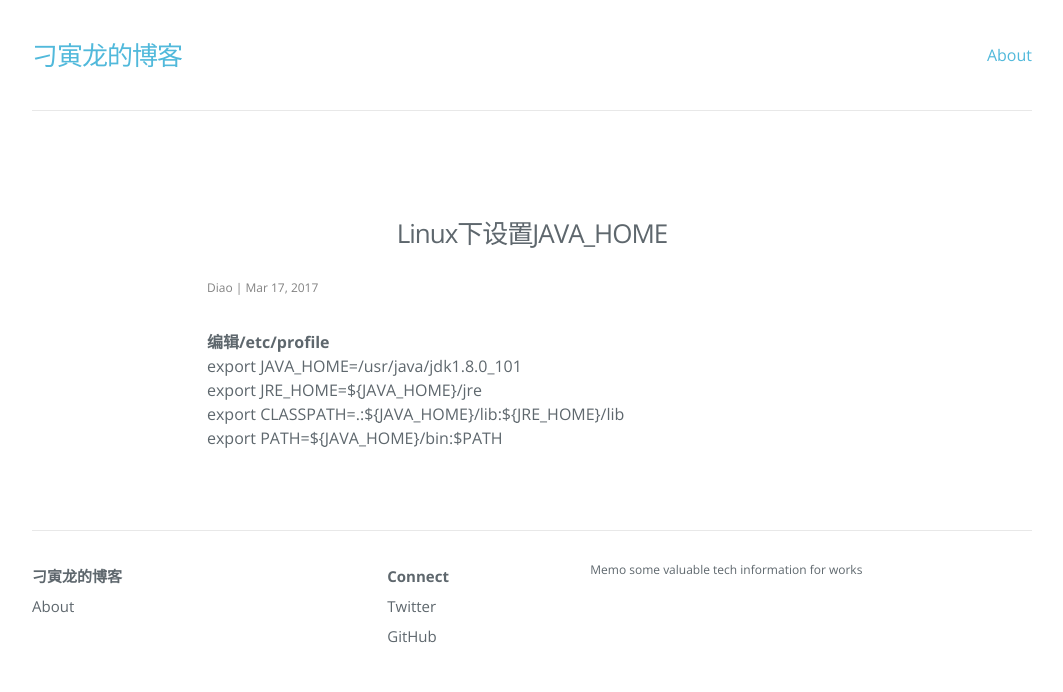
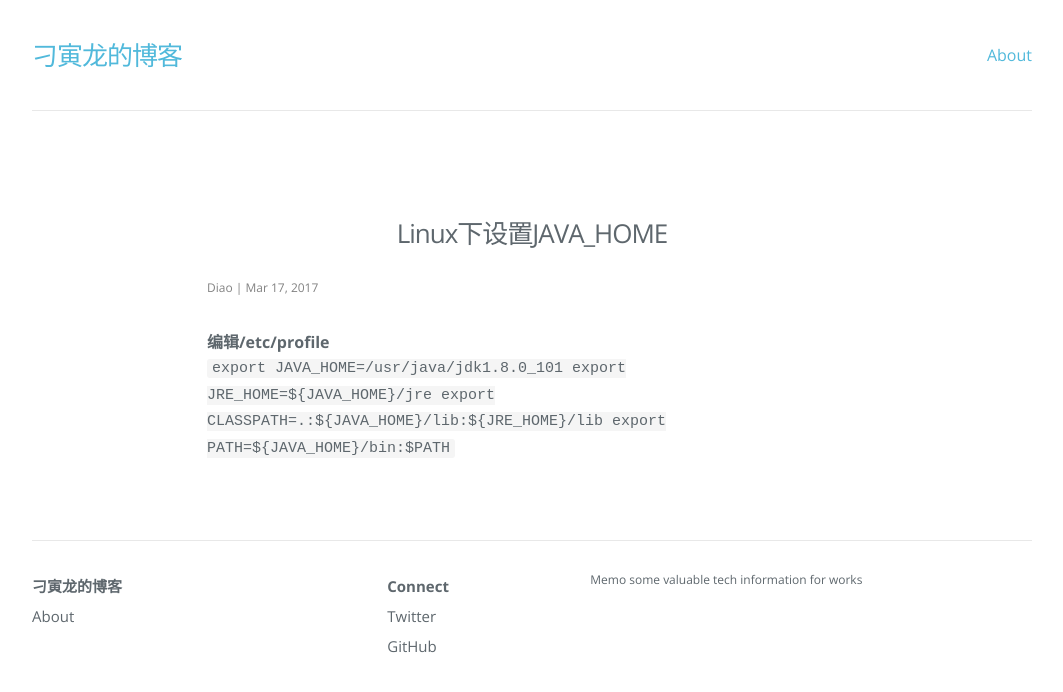
Before and after one commit to diaoyinlong/blog, a Jekyll site: the page built from _posts/2017-03-17-Linux下设置JAVA_HOME.md, in a window 1280 px wide. Shown: the top 692 px of the page, without its empty margins (108-1171 px from the left). Built offline with Jekyll 4.4.1, drawn with Linux system fonts in a browser that asks for light colours; nearby versions of some CDN libraries.

Commit message:
Published with https://stackedit.io/

```diff
--- a/_posts/2017-03-17-Linux下设置JAVA_HOME.md
+++ b/_posts/2017-03-17-Linux下设置JAVA_HOME.md
@@ -5,7 +5,7 @@ categories: 环境部署
 tags: JAVA
 ---
 __编辑/etc/profile__
-export JAVA_HOME=/usr/java/jdk1.8.0_101
+`export JAVA_HOME=/usr/java/jdk1.8.0_101
 export JRE_HOME=${JAVA_HOME}/jre
 export CLASSPATH=.:${JAVA_HOME}/lib:${JRE_HOME}/lib
-export PATH=${JAVA_HOME}/bin:$PATH
+export PATH=${JAVA_HOME}/bin:$PATH`
```
